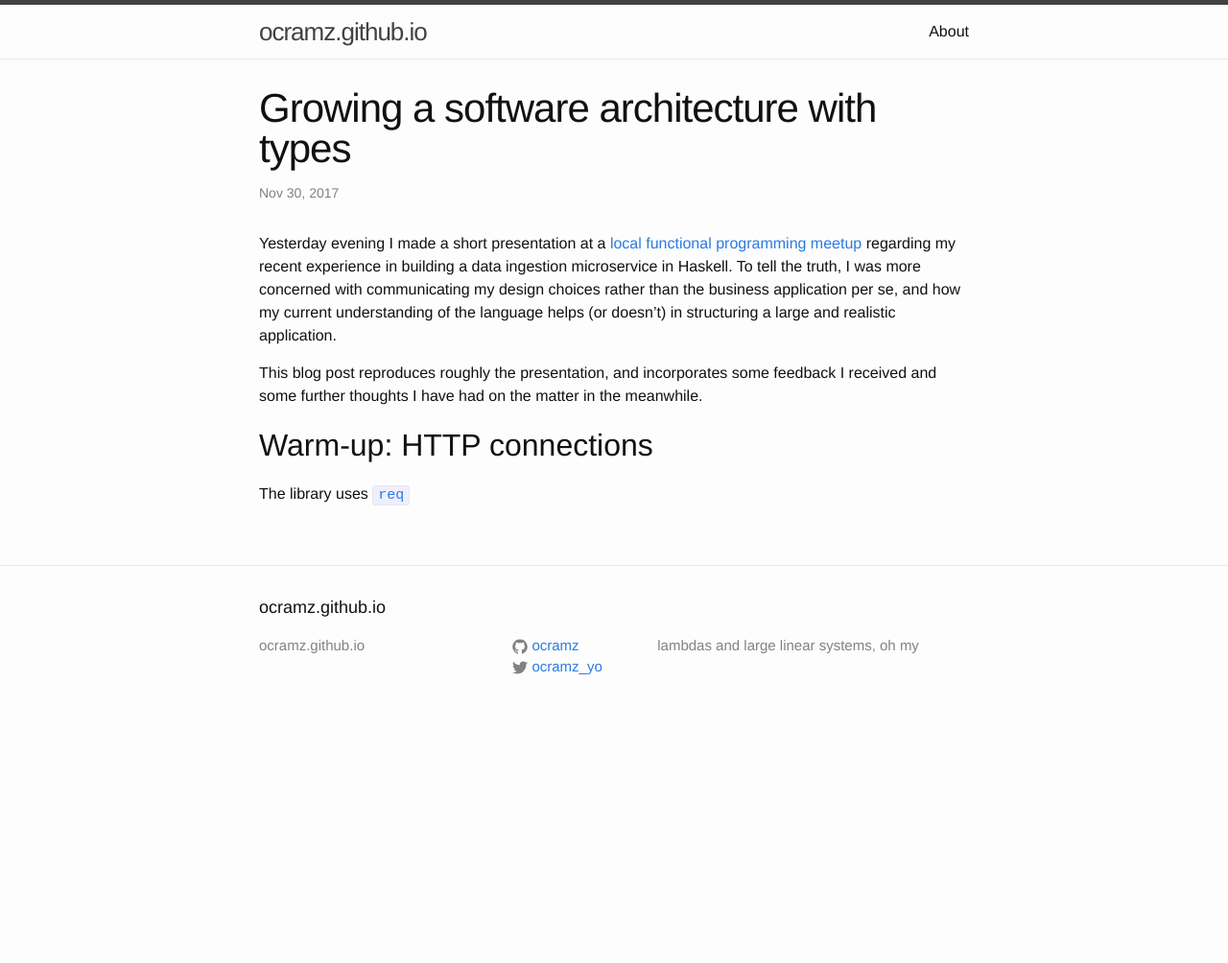
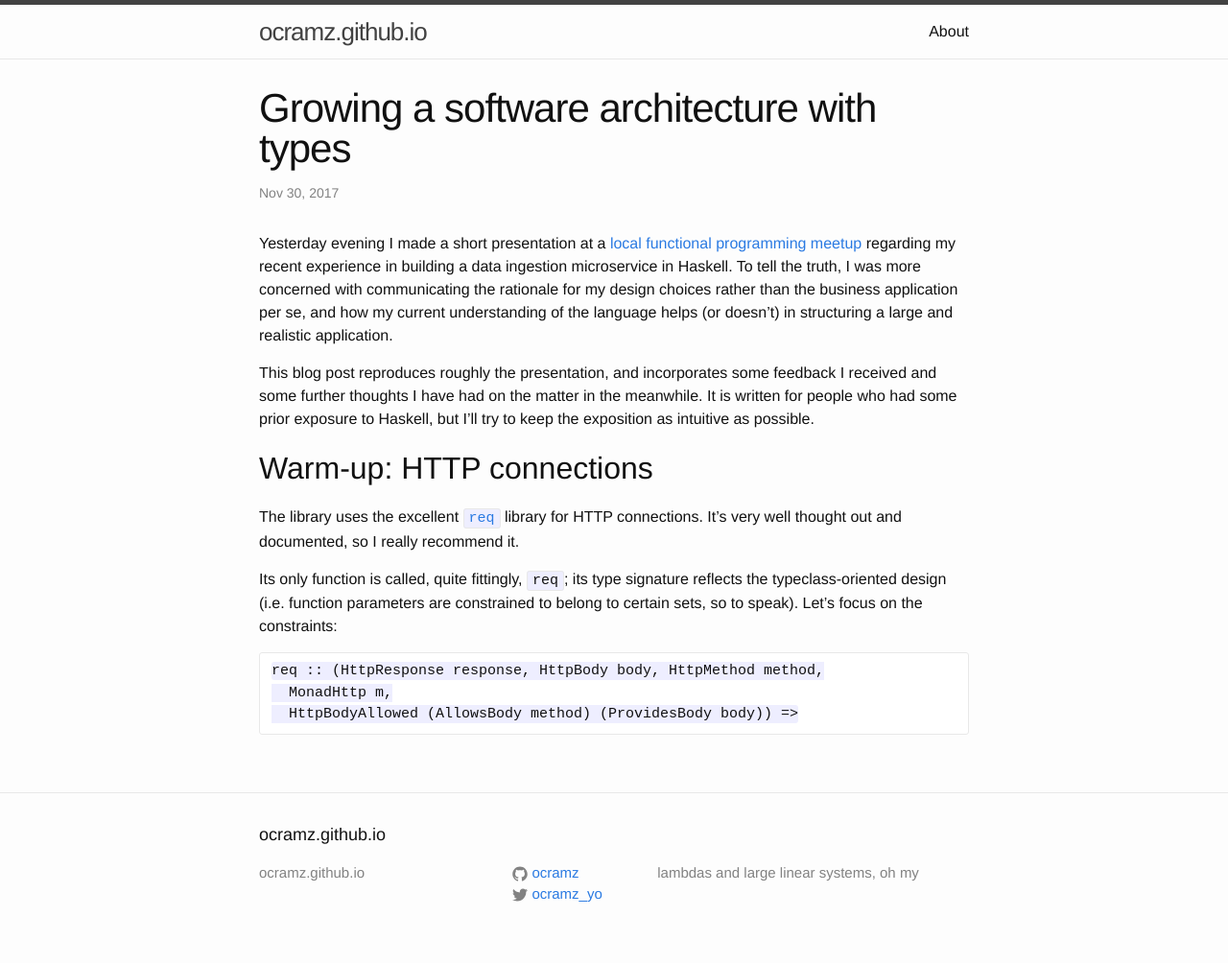
Before and after one commit to ocramz/ocramz.github.io, a Jekyll site: the page built from _posts/2017-11-30-growing-software-architecture.markdown, in a window 1280 px wide. Shown: the whole page at 96% size. Built offline with Jekyll 4.4.1, drawn with Linux system fonts in a browser that asks for light colours; before the commit the page ends 900 px from its top, so only the background shows below that.

Commit message:
blog update

```diff
--- a/_posts/2017-11-30-growing-software-architecture.markdown
+++ b/_posts/2017-11-30-growing-software-architecture.markdown
@@ -6,13 +6,19 @@ categories: haskell
 ---
 
 
-Yesterday evening I made a short presentation at a [local functional programming meetup](https://www.meetup.com/got-lambda) regarding my recent experience in building a data ingestion microservice in Haskell. To tell the truth, I was more concerned with communicating my design choices rather than the business application per se, and how my current understanding of the language helps (or doesn't) in structuring a large and realistic application.
+Yesterday evening I made a short presentation at a [local functional programming meetup](https://www.meetup.com/got-lambda) regarding my recent experience in building a data ingestion microservice in Haskell. To tell the truth, I was more concerned with communicating the rationale for my design choices rather than the business application per se, and how my current understanding of the language helps (or doesn't) in structuring a large and realistic application.
 
-This blog post reproduces roughly the presentation, and incorporates some feedback I received and some further thoughts I have had on the matter in the meanwhile.
+This blog post reproduces roughly the presentation, and incorporates some feedback I received and some further thoughts I have had on the matter in the meanwhile. It is written for people who had some prior exposure to Haskell, but I'll try to keep the exposition as intuitive as possible.
 
 
 
 Warm-up: HTTP connections
 -------------------------
 
-The library uses [`req`](https://hackage.haskell.org/package/req)
+The library uses the excellent [`req`](https://hackage.haskell.org/package/req) library for HTTP connections. It's very well thought out and documented, so I really recommend it.
+
+Its only function is called, quite fittingly, `req`; its type signature reflects the typeclass-oriented design (i.e. function parameters are constrained to belong to certain sets, so to speak). Let's focus on the constraints:
+
+    req :: (HttpResponse response, HttpBody body, HttpMethod method,
+      MonadHttp m,
+      HttpBodyAllowed (AllowsBody method) (ProvidesBody body)) =>
```
Also changed, not shown: 2 other files.
